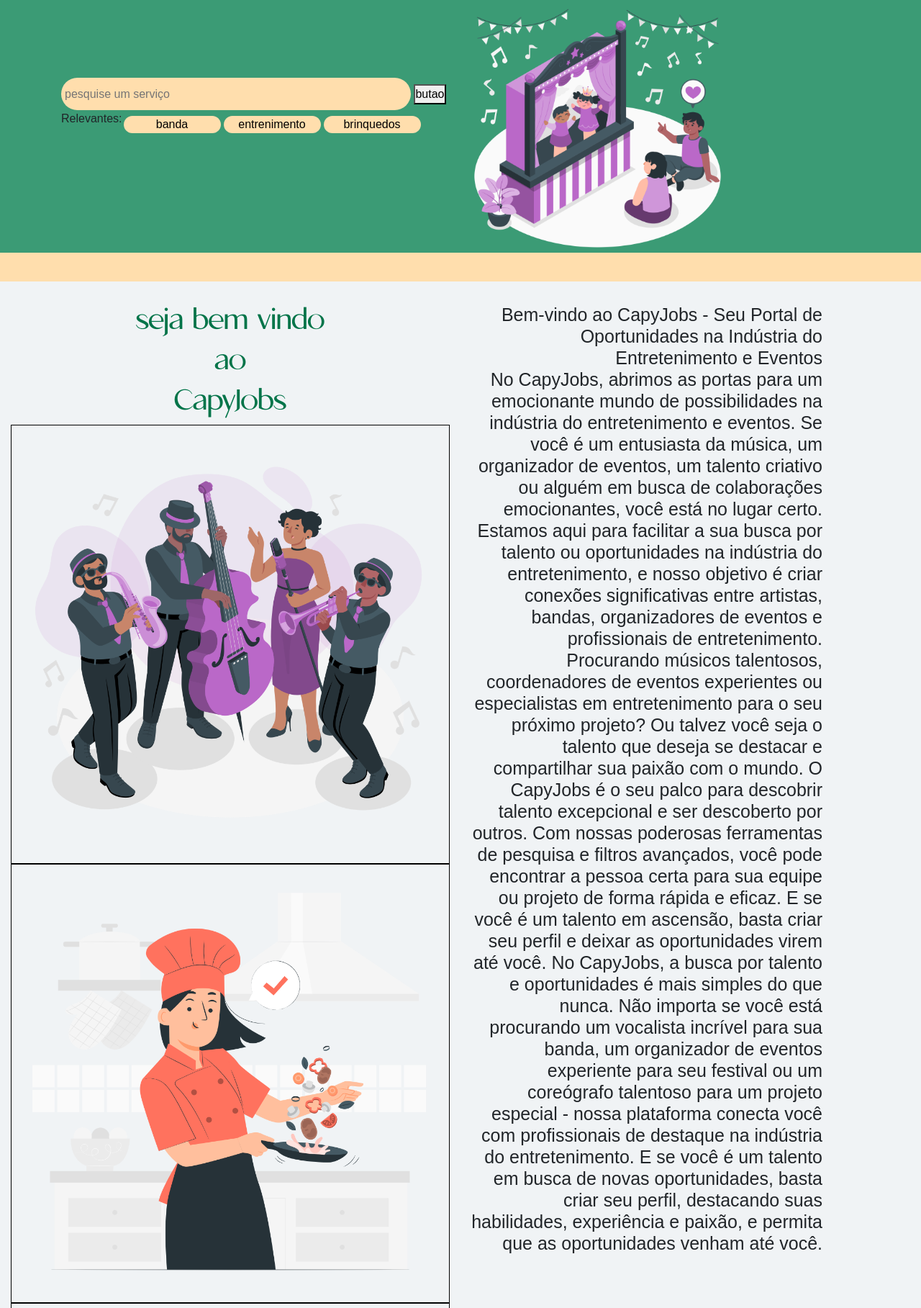
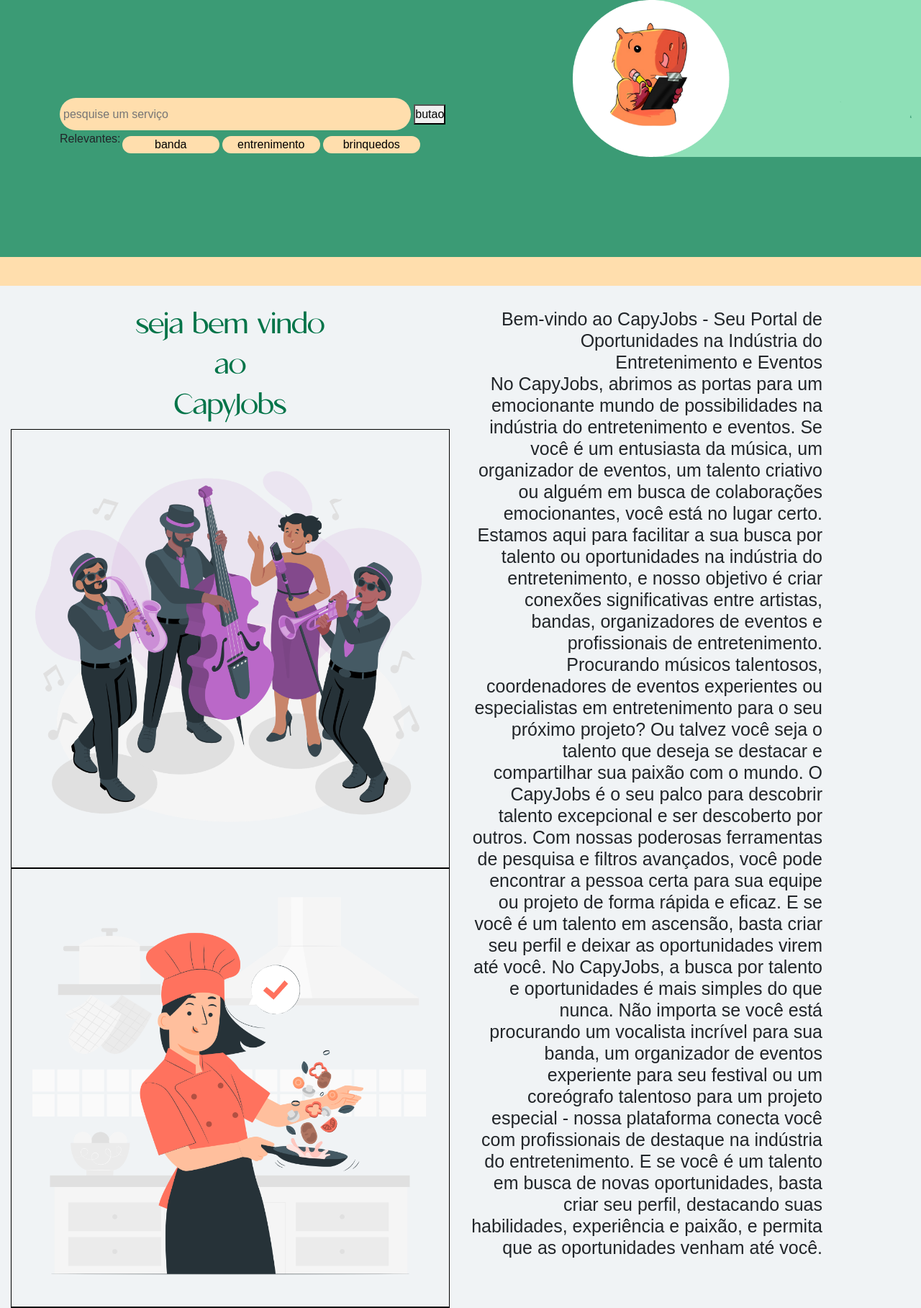
Before and after one commit to Gab0502/CapyJobs, a PHP site: page / in a window 1280 px wide. Shown: the part 86-1903 px from the top of the page at 72% size. Run offline with PHP 8.4, Linux system fonts and the light colour scheme.

Commit message:
index update

```diff
--- a/index.html
+++ b/index.html
@@ -43,10 +43,10 @@
     </nav>
   </header>
   <main>
-    <section class="bg-verdeMedio form-pesquisa">
-      <div class="container">
+    <section class="banner form-pesquisa">
+      <div class="container-fluid">
         <div class="row">
-          <div class="col-xl-6">
+          <div class="col-xl-6 form-pesquisa">
             <form action="" class="form-pesquisa-input">
               <input type="text" placeholder="pesquise um serviço">
               <button>butao</button>
@@ -59,7 +59,7 @@
             </form>
           </div>
           <div class="col-xl-6">
-            <img src="/images/Puppet show-amico.png" class="header-image" alt="">
+
           </div>
         </div>
 
--- a/style.css
+++ b/style.css
@@ -69,6 +69,13 @@
     margin-top: 5%;
 
 }
+.banner{
+    background-image: url(/images/banner.png);
+    background-color: #3b9b75;
+    background-size: 100%;
+    background-repeat: no-repeat;
+    max-height: 500px;
+}
 
 .box img {
     max-width: 100%;
@@ -113,10 +120,10 @@
 
 }
 
-.form-pesquisa-input {
-    margin-top: 20%;
+.form-pesquisa{
+padding: 68px;
+}
 
-}
 
 .form-pesquisa-input input {
     background-color: var(--bege);
```
Also changed, not shown: images/banner.png (added).
